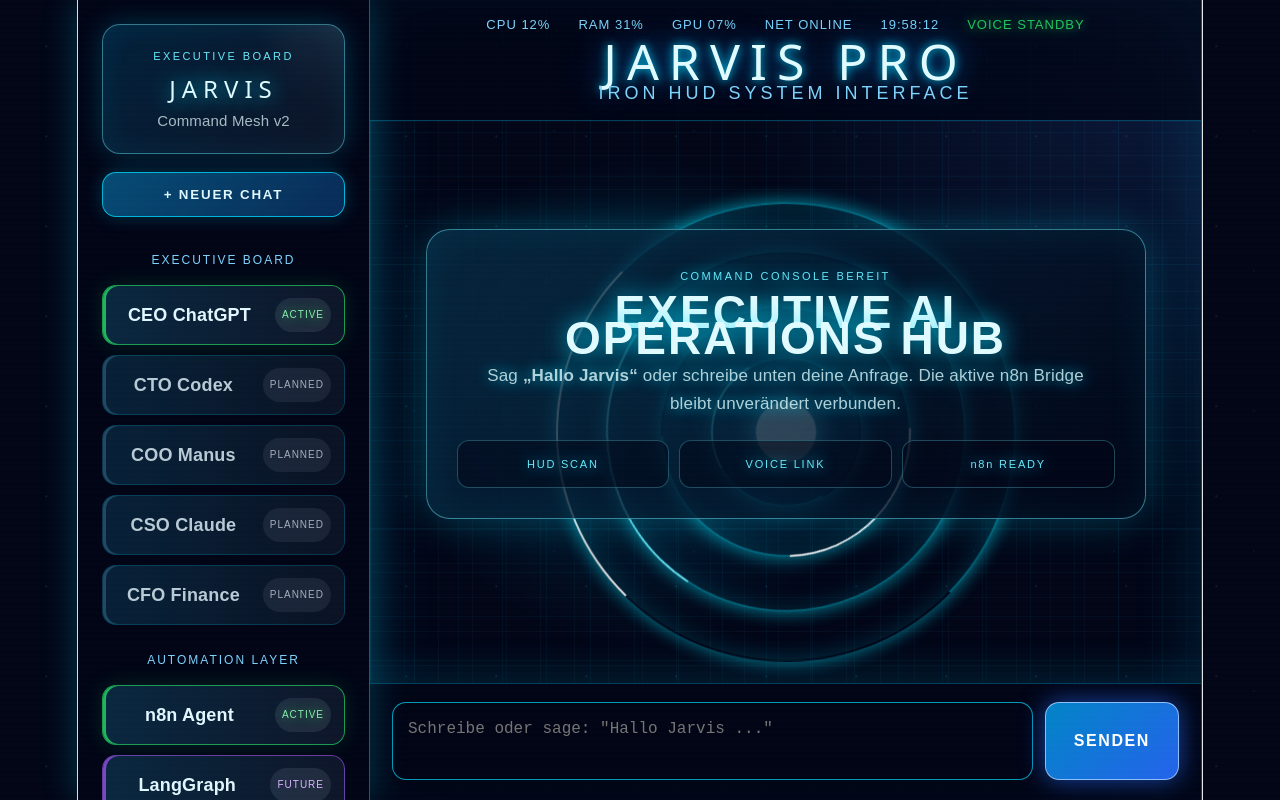
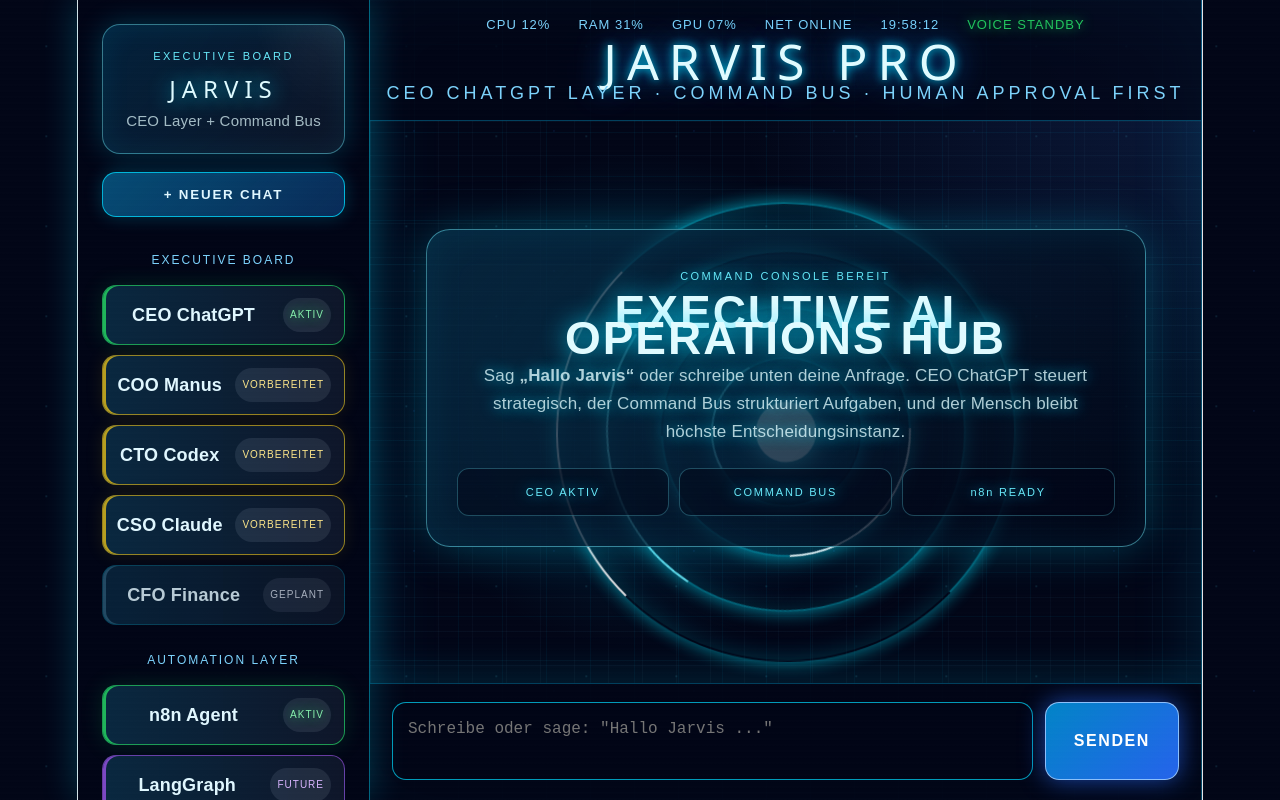
Before and after one commit to autonomousmedianexus-oss/jarvis-pro, a React (Vite) app: page / in a window 1280 px wide. Built offline with nearby package versions, Linux system fonts and the light colour scheme.

Commit message:
Add CEO command bus preparation

```diff
--- a/src/App.css
+++ b/src/App.css
@@ -838,3 +838,48 @@
     grid-template-columns: 1fr;
   }
 }
+
+.agentCard.prepared {
+  border-color: rgba(250, 204, 21, 0.58);
+  box-shadow:
+    0 0 18px rgba(250, 204, 21, 0.1),
+    inset 3px 0 0 rgba(250, 204, 21, 0.72);
+}
+
+.agentCard.prepared small {
+  color: #fde68a;
+}
+
+.statusModule.ceoLayer {
+  border-color: rgba(34, 197, 94, 0.44);
+}
+
+.statusModule.commandBus {
+  border-color: rgba(250, 204, 21, 0.48);
+  background:
+    radial-gradient(circle at top right, rgba(250, 204, 21, 0.12), transparent 34%),
+    rgba(15, 23, 42, 0.72);
+}
+
+.commandDetails {
+  display: grid;
+  gap: 8px;
+  margin-top: 12px;
+}
+
+.commandDetails span {
+  padding: 8px 9px;
+  border: 1px solid rgba(125, 211, 252, 0.16);
+  border-radius: 10px;
+  background: rgba(2, 6, 23, 0.42);
+  color: rgba(224, 251, 255, 0.78);
+  font-size: 12px;
+  line-height: 1.35;
+}
+
+.commandDetails span:first-child {
+  color: #fde68a;
+  border-color: rgba(250, 204, 21, 0.32);
+  letter-spacing: 1.3px;
+  text-transform: uppercase;
+}
--- a/src/App.jsx
+++ b/src/App.jsx
@@ -1,5 +1,104 @@
 import { useState, useRef, useEffect, useCallback } from "react";
 import "./App.css";
+
+const ROLES = {
+  CEO_CHATGPT: { label: "CEO ChatGPT", state: "AKTIV" },
+  COO_MANUS: { label: "COO Manus", state: "VORBEREITET" },
+  CTO_CODEX: { label: "CTO Codex", state: "VORBEREITET" },
+  CSO_CLAUDE: { label: "CSO Claude", state: "VORBEREITET" },
+  CFO_FINANCE: { label: "CFO Finance", state: "GEPLANT" },
+  N8N_AUTOMATION: { label: "n8n Agent", state: "AKTIV" },
+  HUMAN_OWNER: { label: "Mensch", state: "ENTSCHEIDET" },
+};
+
+const COMMAND_MATCHERS = [
+  {
+    role: "CTO_CODEX",
+    category: "coding",
+    priority: "hoch",
+    nextAction: "Codex-Prompt vorbereiten und auf menschliche Freigabe warten.",
+    terms: ["codex", "code", "repo", "github", "bauen", "implementieren"],
+  },
+  {
+    role: "COO_MANUS",
+    category: "project_management",
+    priority: "mittel",
+    nextAction: "Manus-COO Briefing und Task-Breakdown vorbereiten.",
+    terms: ["manus", "sprint", "plan", "projektmanagement", "aufgaben", "roadmap"],
+  },
+  {
+    role: "CSO_CLAUDE",
+    category: "strategy",
+    priority: "mittel",
+    nextAction: "Strategie- und Risikoanalyse als CSO-Briefing strukturieren.",
+    terms: ["claude", "strategie", "analyse", "risiko"],
+  },
+  {
+    role: "CFO_FINANCE",
+    category: "finance",
+    priority: "mittel",
+    nextAction: "Finanz- oder Budgetprüfung für spätere CFO-Logik vormerken.",
+    terms: ["finanzen", "budget", "kosten", "portfolio", "umsatz"],
+  },
+  {
+    role: "N8N_AUTOMATION",
+    category: "automation",
+    priority: "mittel",
+    nextAction: "n8n-Workflow-Idee dokumentieren; keine Automation ohne Freigabe ausführen.",
+    terms: ["n8n", "workflow", "automatisierung", "webhook"],
+  },
+];
+
+const HUMAN_APPROVAL_TERMS = ["entscheidung", "freigabe", "kritisch", "go"];
+
+function includesAny(text, terms) {
+  return terms.some((term) => text.includes(term));
+}
+
+function createCommandFromMessage(sourceMessage, commandNumber) {
+  const normalized = sourceMessage.toLowerCase();
+  const matchedRoute = COMMAND_MATCHERS.find((route) =>
+    includesAny(normalized, route.terms),
+  );
+  const requiresHumanApproval = includesAny(normalized, HUMAN_APPROVAL_TERMS);
+
+  if (!matchedRoute && !requiresHumanApproval) return null;
+
+  const assignedRole = requiresHumanApproval && !matchedRoute ? "HUMAN_OWNER" : matchedRoute.role;
+  const route = matchedRoute || {
+    category: "operations",
+    priority: "hoch",
+    nextAction: "Entscheidungsvorlage für den menschlichen Owner vorbereiten.",
+  };
+
+  return {
+    id: `TASK-${String(commandNumber).padStart(3, "0")}`,
+    title: `Auftrag aus Nutzerkommando #${String(commandNumber).padStart(3, "0")}`,
+    description: sourceMessage,
+    sourceMessage,
+    assignedRole,
+    roleLabel: ROLES[assignedRole].label,
+    priority: requiresHumanApproval ? "hoch" : route.priority,
+    status: requiresHumanApproval ? "needs_approval" : "draft",
+    requiresHumanApproval,
+    nextAction: route.nextAction,
+    createdAt: new Date().toISOString(),
+    category: route.category,
+  };
+}
+
+function formatStatus(status) {
+  const labels = {
+    draft: "Entwurf",
+    needs_approval: "wartet auf Freigabe",
+    planned: "geplant",
+    in_progress: "in Arbeit",
+    blocked: "blockiert",
+    done: "erledigt",
+  };
+
+  return labels[status] || status;
+}
 
 function App() {
   const [message, setMessage] = useState("");
@@ -7,7 +106,9 @@
   const [loading, setLoading] = useState(false);
   const [voiceStatus, setVoiceStatus] = useState("VOICE STANDBY");
   const [time, setTime] = useState(new Date());
+  const [commands, setCommands] = useState([]);
   const chatEndRef = useRef(null);
+  const latestCommand = commands.at(-1);
 
   const WEBHOOK_URL =
     "http://localhost:5678/webhook/929fb2f5-1f53-4f22-bf25-315d165f72f6";
@@ -90,6 +191,10 @@
 
     setMessage("");
     setChat((old) => [...old, { role: "user", text: userMessage }]);
+    const command = createCommandFromMessage(userMessage, commands.length + 1);
+    if (command) {
+      setCommands((old) => [...old, command]);
+    }
     setLoading(true);
 
     try {
@@ -131,10 +236,16 @@
         <div className="brandPanel">
           <span className="eyebrow">Executive Board</span>
           <h2>JARVIS</h2>
-          <small>Command Mesh v2</small>
+          <small>CEO Layer + Command Bus</small>
         </div>
 
-        <button className="newChat" onClick={() => setChat([])}>
+        <button
+          className="newChat"
+          onClick={() => {
+            setChat([]);
+            setCommands([]);
+          }}
+        >
           + Neuer Chat
         </button>
 
@@ -142,23 +253,23 @@
           <p>EXECUTIVE BOARD</p>
           <div className="agentCard active">
             <span>CEO ChatGPT</span>
-            <small>ACTIVE</small>
+            <small>AKTIV</small>
           </div>
-          <div className="agentCard planned">
+          <div className="agentCard prepared">
+            <span>COO Manus</span>
+            <small>VORBEREITET</small>
+          </div>
+          <div className="agentCard prepared">
             <span>CTO Codex</span>
-            <small>PLANNED</small>
+            <small>VORBEREITET</small>
           </div>
-          <div className="agentCard planned">
-            <span>COO Manus</span>
-            <small>PLANNED</small>
-          </div>
-          <div className="agentCard planned">
+          <div className="agentCard prepared">
             <span>CSO Claude</span>
-            <small>PLANNED</small>
+            <small>VORBEREITET</small>
           </div>
           <div className="agentCard planned">
             <span>CFO Finance</span>
-            <small>PLANNED</small>
+            <small>GEPLANT</small>
           </div>
         </div>
 
@@ -166,7 +277,7 @@
           <p>AUTOMATION LAYER</p>
           <div className="agentCard active bridge">
             <span>n8n Agent</span>
-            <small>ACTIVE</small>
+            <small>AKTIV</small>
           </div>
           <div className="agentCard future">
             <span>LangGraph</span>
@@ -210,7 +321,7 @@
           </div>
 
           <h1>JARVIS PRO</h1>
-          <p>IRON HUD SYSTEM INTERFACE</p>
+          <p>CEO CHATGPT LAYER · COMMAND BUS · HUMAN APPROVAL FIRST</p>
         </header>
 
         <section className="chatBox">
@@ -219,12 +330,13 @@
               <span className="welcomeKicker">Command Console bereit</span>
               <h3>Executive AI Operations Hub</h3>
               <p>
-                Sag <b>„Hallo Jarvis“</b> oder schreibe unten deine Anfrage. Die
-                aktive n8n Bridge bleibt unverändert verbunden.
+                Sag <b>„Hallo Jarvis“</b> oder schreibe unten deine Anfrage. CEO ChatGPT
+                steuert strategisch, der Command Bus strukturiert Aufgaben, und der
+                Mensch bleibt höchste Entscheidungsinstanz.
               </p>
               <div className="welcomeGrid">
-                <span>HUD SCAN</span>
-                <span>VOICE LINK</span>
+                <span>CEO AKTIV</span>
+                <span>COMMAND BUS</span>
                 <span>n8n READY</span>
               </div>
             </div>
@@ -295,6 +407,28 @@
           <strong>LINK ACTIVE</strong>
           <small>Payload & Output Mapping unchanged</small>
         </div>
+        <div className="statusModule ceoLayer">
+          <p>CEO ChatGPT Layer</p>
+          <strong>STRATEGIC CONTROL ACTIVE</strong>
+          <small>Jarvis ist Oberfläche; CEO interpretiert, priorisiert und schützt Freigaben.</small>
+        </div>
+
+        <div className="statusModule commandBus">
+          <p>CEO Command Bus</p>
+          <strong>{commands.length} Tasks erkannt</strong>
+          {latestCommand ? (
+            <div className="commandDetails">
+              <span>{latestCommand.id}</span>
+              <span>Rolle: {latestCommand.roleLabel}</span>
+              <span>Status: {formatStatus(latestCommand.status)}</span>
+              <span>Priorität: {latestCommand.priority}</span>
+              <span>Freigabe: {latestCommand.requiresHumanApproval ? "ja" : "nein"}</span>
+              <span>Nächste Aktion: {latestCommand.nextAction}</span>
+            </div>
+          ) : (
+            <small>Noch kein lokaler Command-Bus-Task erkannt.</small>
+          )}
+        </div>
 
         <div className="statusModule">
           <p>Chat Session</p>
@@ -315,6 +449,7 @@
           <p>Diagnostics / HUD SIM</p>
           <div className="diagnosticRow"><span>HUD</span><b>SIM</b></div>
           <div className="diagnosticRow"><span>API</span><b>NO CHANGE</b></div>
+          <div className="diagnosticRow"><span>OWNER</span><b>HUMAN</b></div>
           <div className="diagnosticRow"><span>VOICE</span><b>MONITOR</b></div>
         </div>
       </aside>
```
Also changed, not shown: 3 other files (tests, documents, lock files or other folders).
